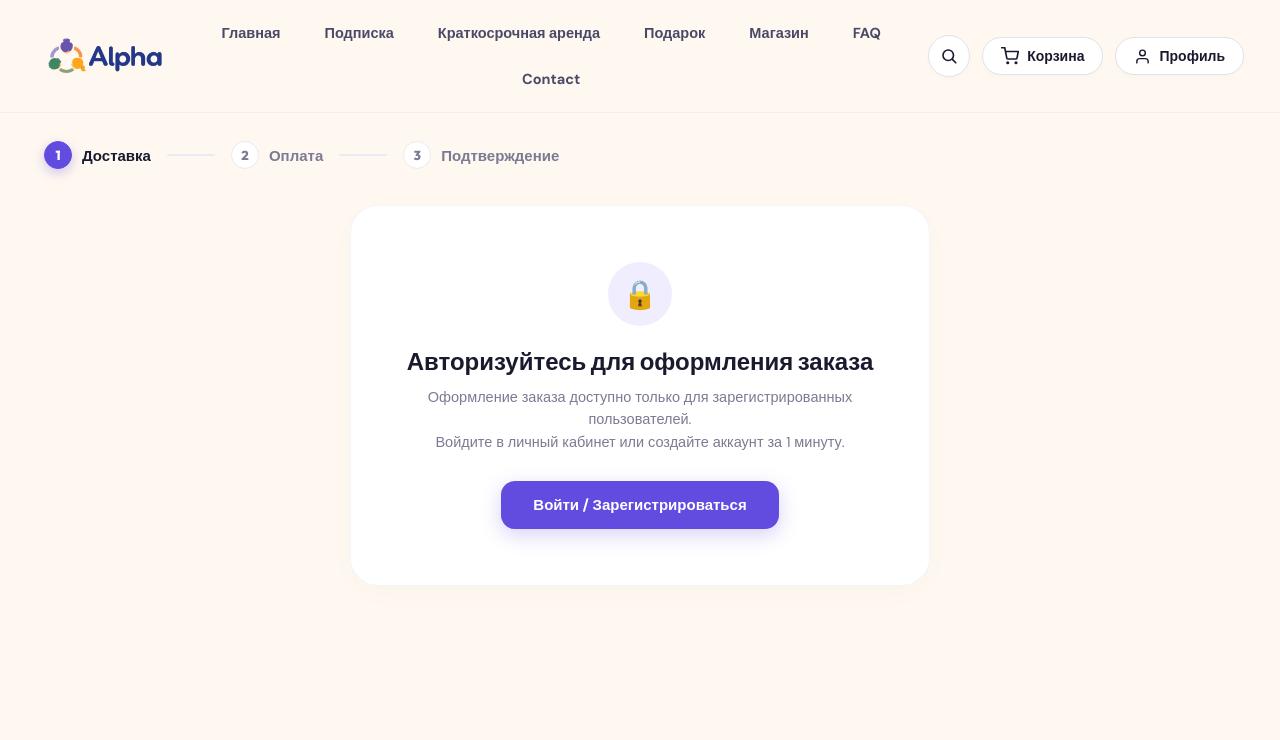
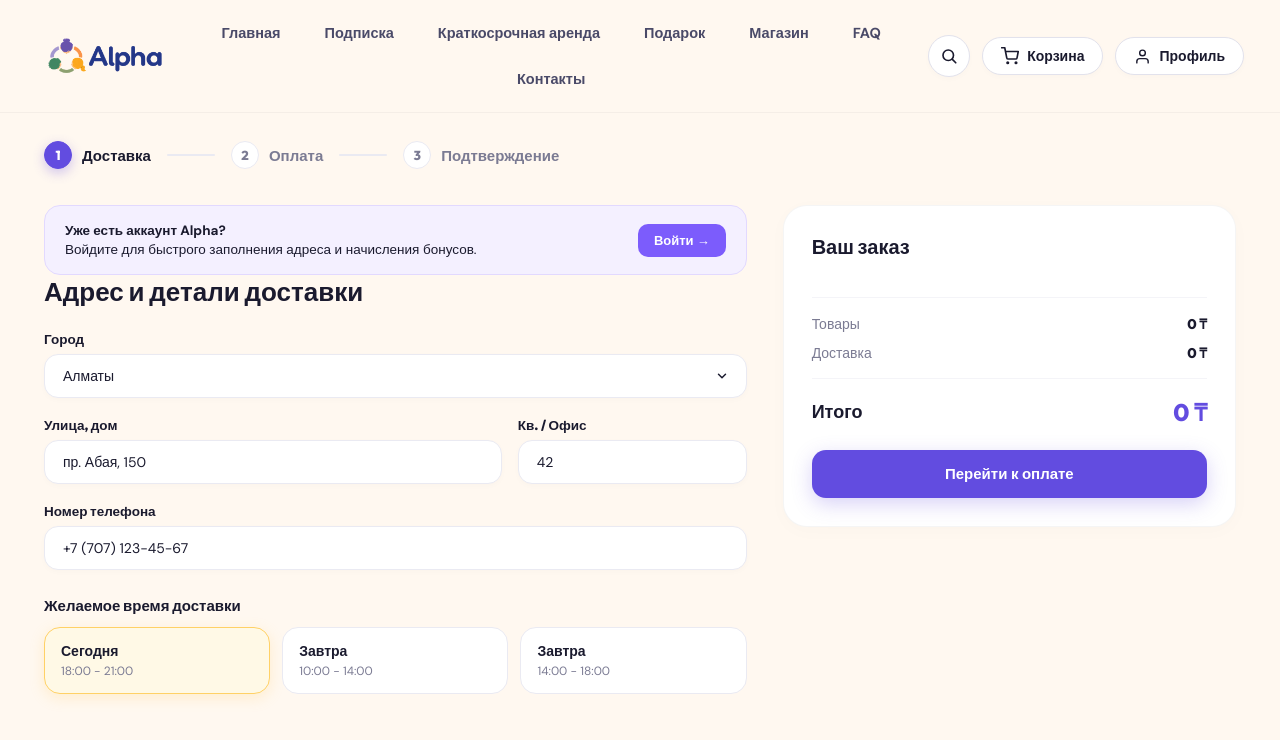
Before and after one commit to bakiir/alpha-front, a Nuxt app: page /checkout in a window 1280 px wide. Shown: the top 740 px of the page. Built offline with nearby package versions, Linux system fonts and the light colour scheme.

Commit message:
fix(ux): execute comprehensive UX/UI fixes across navigation, CTA hints, shop badges, child order CTA, cart progress bar, and guest checkout

```diff
--- a/components/CompareSection.vue
+++ b/components/CompareSection.vue
@@ -33,8 +33,9 @@
             </ul>
           </div>
         </div>
-        <div class="card-footer">
-          <button class="btn-primary btn-block" @click="handleSubscriptionClick">Попробовать подписку</button>
+        <div class="card-footer text-center">
+          <button class="btn-primary btn-block mb-2" @click="handleSubscriptionClick">Попробовать подписку</button>
+          <span class="cta-hint">🔄 Развивающие наборы с обменом каждые 2 мес.</span>
         </div>
       </div>
 
@@ -64,8 +65,9 @@
             </ul>
           </div>
         </div>
-        <div class="card-footer">
-          <NuxtLink to="/shop" class="btn-primary btn-block green-btn">Перейти в магазин</NuxtLink>
+        <div class="card-footer text-center">
+          <NuxtLink to="/shop" class="btn-primary btn-block green-btn mb-2">Перейти в магазин</NuxtLink>
+          <span class="cta-hint green">🛍️ Покупка эко-игрушек в собственность навсегда</span>
         </div>
       </div>
     </div>
@@ -368,4 +370,16 @@ const handleSubscriptionClick = () => {
     border-radius: 16px;
   }
 }
+
+.cta-hint {
+  display: block;
+  font-size: 12px;
+  font-weight: 600;
+  color: #7C5CFC;
+  margin-top: 6px;
+}
+
+.cta-hint.green {
+  color: #059669;
+}
 </style>
--- a/components/TheHeader.vue
+++ b/components/TheHeader.vue
@@ -295,7 +295,7 @@ const navItems: NavItem[] = [
   { name: 'Подарок', to: '/gifts' },
   { name: 'Магазин', to: '/shop' },
   { name: 'FAQ', to: '/faq' },
-  { name: 'Contact', to: '/contacts' },
+  { name: 'Контакты', to: '/contacts' },
 ]
 
 const currentActive = ref<string>('Главная')
--- a/pages/cart.vue
+++ b/pages/cart.vue
@@ -5,6 +5,19 @@
     <main class="container page-content">
       <!-- Title -->
       <h1 class="cart-page-title">Ваша корзина</h1>
+
+      <!-- Free Shipping Progress Bar -->
+      <div v-if="cartItems.length > 0" class="free-shipping-bar-wrap">
+        <div v-if="itemsSubtotal < 15000" class="free-shipping-bar-info">
+          <p class="shipping-msg">🚚 Добавьте товаров ещё на <strong>{{ formatPrice(15000 - itemsSubtotal) }} ₸</strong> для БЕСПЛАТНОЙ доставки!</p>
+          <div class="progress-bar-bg">
+            <div class="progress-bar-fill" :style="{ width: `${Math.min(100, (itemsSubtotal / 15000) * 100)}%` }"></div>
+          </div>
+        </div>
+        <div v-else class="free-shipping-success">
+          🎉 Поздравляем! Вам доступна <strong>БЕСПЛАТНАЯ</strong> курьерская доставка!
+        </div>
+      </div>
 
       <!-- Main Cart 2-Column Section -->
       <section class="cart-main-grid">
@@ -353,6 +366,45 @@ const submitOrder = () => {
 
 .page-content {
   padding-top: 36px;
+}
+
+.free-shipping-bar-wrap {
+  background: #F6F4FF;
+  border: 1px solid #E2D9FF;
+  border-radius: 18px;
+  padding: 16px 24px;
+  margin-bottom: 24px;
+}
+
+.shipping-msg {
+  font-size: 14px;
+  color: #1A1A2E;
+  margin-bottom: 10px;
+}
+
+.progress-bar-bg {
+  width: 100%;
+  height: 8px;
+  background: #E4DCFF;
+  border-radius: 6px;
+  overflow: hidden;
+}
+
+.progress-bar-fill {
+  height: 100%;
+  background: linear-gradient(90deg, #7C5CFC 0%, #059669 100%);
+  border-radius: 6px;
+  transition: width 0.3s ease;
+}
+
+.free-shipping-success {
+  background: #E6F9F0;
+  color: #059669;
+  font-weight: 700;
+  font-size: 14px;
+  padding: 12px 18px;
+  border-radius: 14px;
+  border: 1px solid #A7F3D0;
 }
 
 .cart-page-title {
--- a/pages/checkout.vue
+++ b/pages/checkout.vue
@@ -38,26 +38,22 @@
         </div>
       </section>
 
-      <!-- Unauthenticated Guard State -->
-      <div v-if="!user" class="auth-guard-box">
-        <div class="auth-guard-icon">🔒</div>
-        <h2 class="auth-guard-title">Авторизуйтесь для оформления заказа</h2>
-        <p class="auth-guard-desc">
-          Оформление заказа доступно только для зарегистрированных пользователей.<br />
-          Войдите в личный кабинет или создайте аккаунт за 1 минуту.
-        </p>
-        <button class="auth-gate-btn" @click="openAuthModal('login')">
-          Войти / Зарегистрироваться
-        </button>
-      </div>
-
-      <!-- Main Content Grid (When Authorized) -->
-      <div v-else-if="currentStep < 3" class="checkout-grid">
+      <!-- Main Content Grid -->
+      <div v-if="currentStep < 3" class="checkout-grid">
         <!-- LEFT: Form Steps -->
         <div class="checkout-left-col">
           <!-- STEP 1: Доставка -->
           <div v-if="currentStep === 1" class="step-content-box">
-            <h2 class="step-heading">Адрес доставки</h2>
+            <!-- Guest Banner if not logged in -->
+            <div v-if="!user" class="guest-auth-banner mb-4">
+              <div class="banner-text">
+                <strong>Уже есть аккаунт Alpha?</strong>
+                <span>Войдите для быстрого заполнения адреса и начисления бонусов.</span>
+              </div>
+              <button class="btn-guest-login" @click="openAuthModal('login')">Войти →</button>
+            </div>
+
+            <h2 class="step-heading">Адрес и детали доставки</h2>
 
             <div class="form-layout">
               <!-- Город -->
@@ -505,6 +501,42 @@ const formatPrice = (val: number) => {
   gap: 10px;
   cursor: pointer;
   user-select: none;
+}
+
+.guest-auth-banner {
+  background: #F4F0FF;
+  border: 1px solid #E2D9FF;
+  border-radius: 16px;
+  padding: 16px 20px;
+  display: flex;
+  align-items: center;
+  justify-content: space-between;
+  gap: 16px;
+}
+
+.banner-text {
+  display: flex;
+  flex-direction: column;
+  gap: 2px;
+  font-size: 13.5px;
+  color: #1A1A2E;
+}
+
+.btn-guest-login {
+  background: #7C5CFC;
+  color: #FFFFFF;
+  border: none;
+  font-weight: 700;
+  font-size: 13px;
+  padding: 8px 16px;
+  border-radius: 10px;
+  cursor: pointer;
+  white-space: nowrap;
+  transition: all 0.2s ease;
+}
+
+.btn-guest-login:hover {
+  background: #6544E0;
 }
 
 .step-num {
--- a/pages/child.vue
+++ b/pages/child.vue
@@ -84,9 +84,14 @@
                 <li>✓ Методическое пособие для родителей в комплекте</li>
                 <li>✓ Развитие ключевых навыков по методике Монтессори</li>
               </ul>
-              <NuxtLink to="/shop" class="btn-view-kit">
-                Посмотреть игрушки набора →
-              </NuxtLink>
+              <div class="kit-actions-row">
+                <button class="btn-order-kit" @click="openQuiz()">
+                  ✨ Заказать набор для {{ child.name }}
+                </button>
+                <NuxtLink to="/shop" class="btn-view-kit">
+                  Посмотреть каталог →
+                </NuxtLink>
+              </div>
             </div>
 
             <!-- Interests & Focuses Card -->
@@ -1014,10 +1019,35 @@ onMounted(async () => {
   font-weight: 500;
 }
 
+.kit-actions-row {
+  display: flex;
+  flex-wrap: wrap;
+  align-items: center;
+  gap: 10px;
+}
+
+.btn-order-kit {
+  background: #7C5CFC;
+  color: #FFFFFF;
+  border: none;
+  font-weight: 700;
+  font-size: 13.5px;
+  padding: 10px 18px;
+  border-radius: 12px;
+  cursor: pointer;
+  box-shadow: 0 4px 12px rgba(124, 92, 252, 0.25);
+  transition: all 0.2s ease;
+}
+
+.btn-order-kit:hover {
+  background: #6544E0;
+}
+
 .btn-view-kit {
   display: inline-block;
-  background: #7C5CFC;
-  color: #FFFFFF;
+  background: #F4F0FF;
+  color: #7C5CFC;
+  border: 1px solid #E2D9FF;
   text-decoration: none;
   font-weight: 700;
   font-size: 13.5px;
@@ -1027,8 +1057,8 @@ onMounted(async () => {
 }
 
 .btn-view-kit:hover {
-  background: #6544E0;
-  box-shadow: 0 4px 12px rgba(124, 92, 252, 0.25);
+  background: #7C5CFC;
+  color: #FFFFFF;
 }
 
 .interests-tags-grid {
--- a/pages/shop.vue
+++ b/pages/shop.vue
@@ -137,6 +137,7 @@
             <div class="product-img-wrap" @click="navigateToProduct(product)">
               <img :src="product.image" :alt="product.title" class="product-img" />
               <span v-if="product.age" class="card-age-tag">{{ product.age }}</span>
+              <span class="card-ownership-tag">🛍️ Купить навсегда</span>
             </div>
 
             <!-- Content Area -->
@@ -874,6 +875,19 @@ const navigateToProduct = (product: Product) => {
   border-radius: 8px;
 }
 
+.card-ownership-tag {
+  position: absolute;
+  bottom: 10px;
+  left: 10px;
+  background: #E6F9F0;
+  color: #059669;
+  font-size: 10.5px;
+  font-weight: 700;
+  padding: 3px 8px;
+  border-radius: 8px;
+  box-shadow: 0 2px 6px rgba(0, 0, 0, 0.05);
+}
+
 .product-info {
   display: flex;
   flex-direction: column;
```
